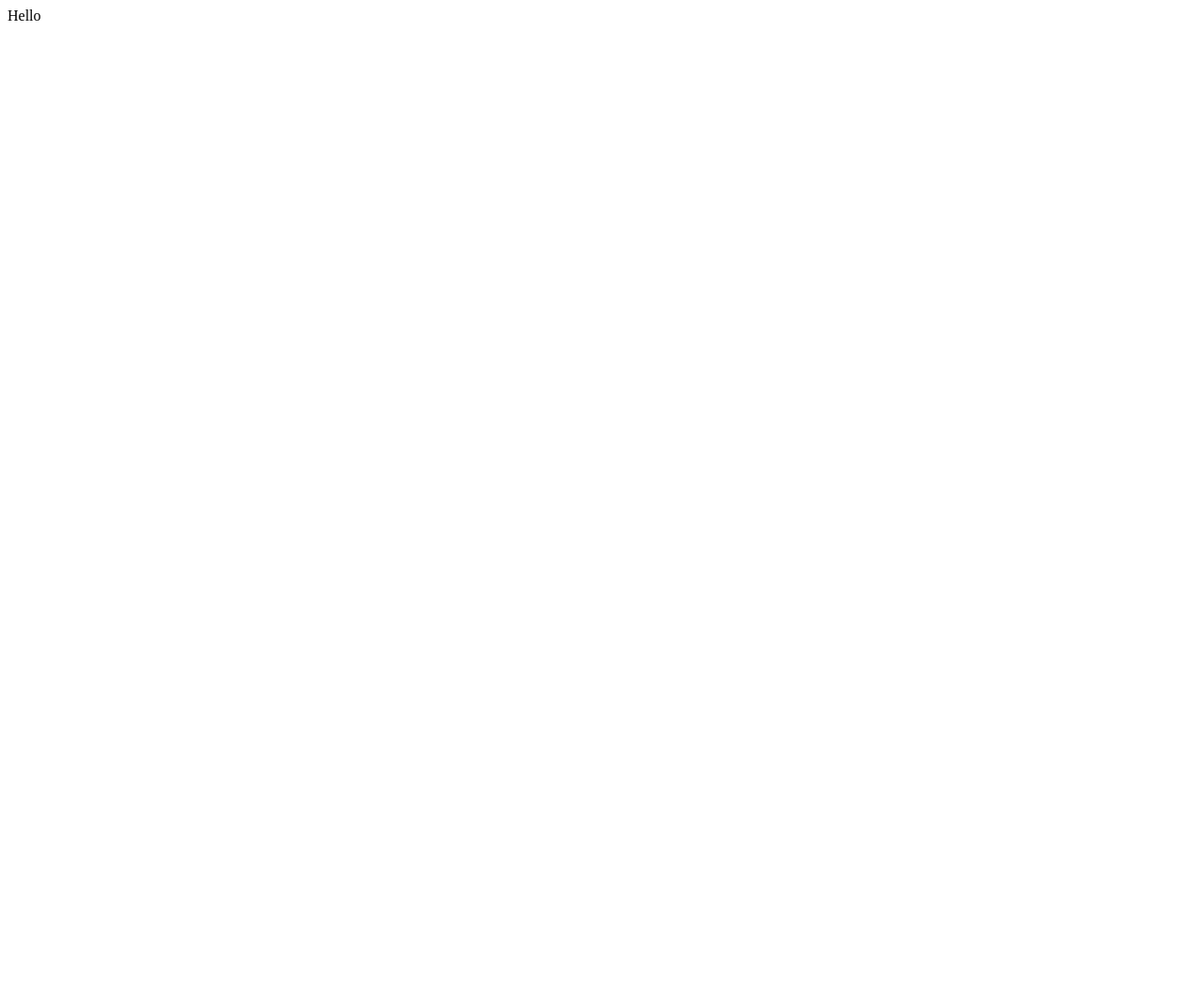
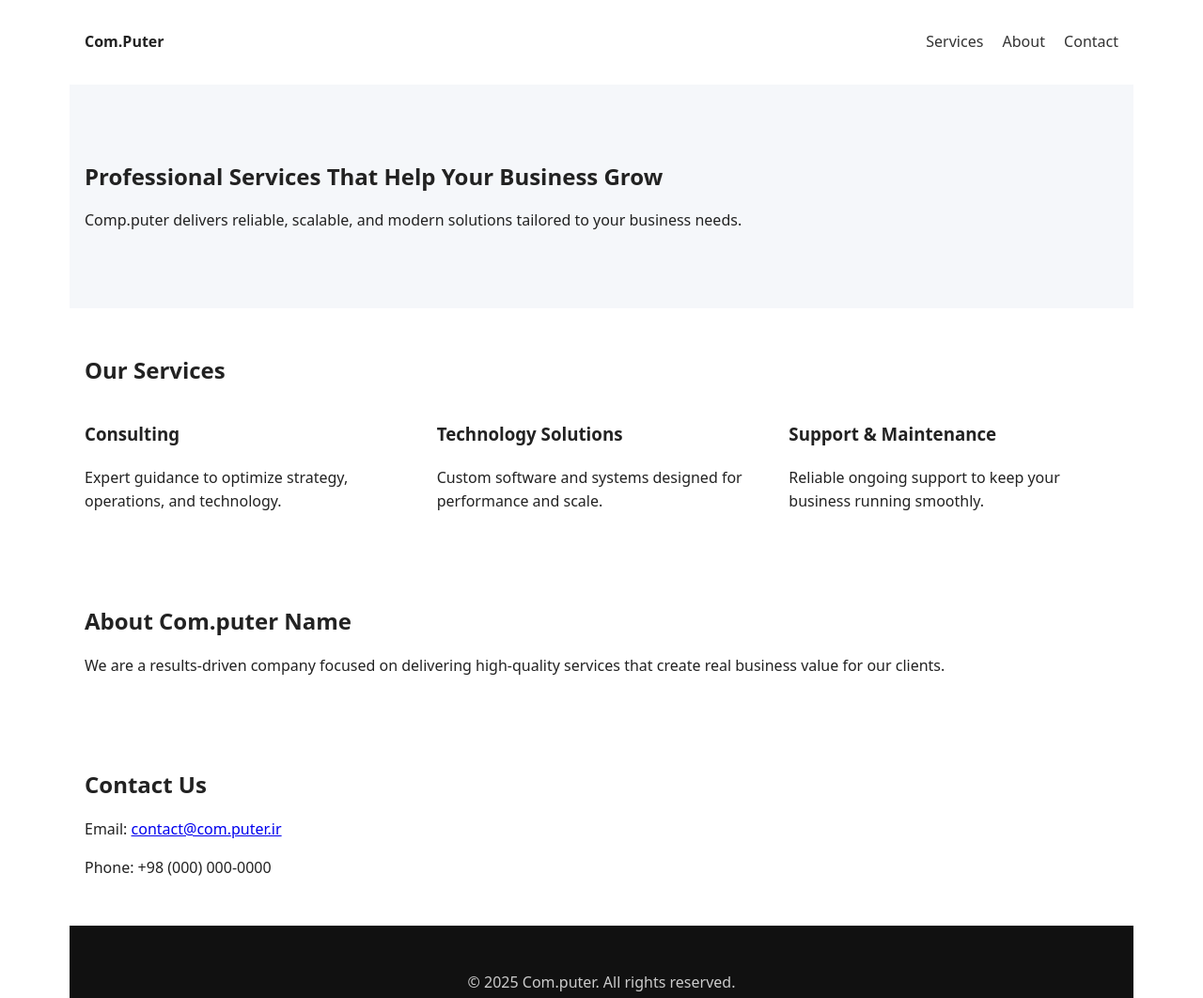
Before and after one commit to com-puter/landing, a plain HTML site: page index.html in a window 1280 px wide. Shown: the top 1062 px of the page at 94% size. Before the commit the page ends 800 px from the top, so only its background shows below. Drawn offline with Linux system fonts and the light colour scheme.

Commit message:
First commit

```diff
--- a/index.html
+++ b/index.html
@@ -1,5 +1,154 @@
 <!DOCTYPE html>
-<html>
-  <head></head>
-  <body>Hello</body>
+<html lang="en">
+<head>
+  <!-- Basic SEO -->
+  <meta charset="UTF-8">
+  <title>Computer</title>
+  <meta name="description" content="Com.puter provides professional services and modern solutions to help businesses grow. Trusted by clients worldwide.">
+  <meta name="keywords" content="Com.puter, business services, professional solutions, consulting, technology">
+  <meta name="author" content="Com.puter">
+  <meta name="viewport" content="width=device-width, initial-scale=1">
+
+  <!-- Canonical -->
+  <link rel="canonical" href="https://com.puter.ir/">
+
+  <!-- Open Graph (Social SEO) -->
+  <meta property="og:title" content="Com.puter | Fintech Solutions for your business.">
+  <meta property="og:description" content="Our innovative solutions can be instantly customized according to your needs. Helping businesses grow with reliable and modern solutions.">
+  <meta property="og:type" content="website">
+  <meta property="og:url" content="https://com.puter.ir/">
+  <meta property="og:image" content="https://com.puter.ir/og-image.jpg">
+
+  <!-- Twitter Card -->
+  <meta name="twitter:card" content="summary_large_image">
+  <meta name="twitter:title" content="Com.puter">
+  <meta name="twitter:description" content="Professional services and solutions for modern businesses.">
+  <meta name="twitter:image" content="https://com.puter.ir/og-image.jpg">
+
+  <!-- Performance -->
+  <link rel="preconnect" href="https://fonts.googleapis.com">
+  <link rel="preconnect" href="https://fonts.gstatic.com" crossorigin>
+
+  <!-- Favicon -->
+  <link rel="icon" href="/favicon.ico">
+
+  <!-- Structured Data (JSON-LD) -->
+  <script type="application/ld+json">
+  {
+    "@context": "https://schema.org",
+    "@type": "Organization",
+    "name": "Com.puter",
+    "url": "https://www.com.puter.ir",
+    "logo": "https://www.com.puter.ir/logo.png",
+    "sameAs": [
+      "https://www.linkedin.com/company/com.puter",
+      "https://twitter.com/com.puter"
+    ]
+  }
+  </script>
+
+  <style>
+    body {
+      margin: 0;
+      font-family: system-ui, -apple-system, BlinkMacSystemFont, sans-serif;
+      line-height: 1.6;
+      color: #222;
+    }
+    header, section, footer {
+      max-width: 1100px;
+      margin: auto;
+      padding: 2rem 1rem;
+    }
+    header {
+      display: flex;
+      justify-content: space-between;
+      align-items: center;
+    }
+    nav a {
+      margin-left: 1rem;
+      text-decoration: none;
+      color: #333;
+    }
+    h1, h2 {
+      line-height: 1.2;
+    }
+    .hero {
+      background: #f5f7fa;
+      padding: 4rem 1rem;
+    }
+    .services {
+      display: grid;
+      grid-template-columns: repeat(auto-fit, minmax(250px, 1fr));
+      gap: 1.5rem;
+    }
+    footer {
+      background: #111;
+      color: #ccc;
+      text-align: center;
+    }
+  </style>
+</head>
+
+<body>
+
+<header>
+  <div><strong>Com.Puter</strong></div>
+  <nav>
+    <a href="#services">Services</a>
+    <a href="#about">About</a>
+    <a href="#contact">Contact</a>
+  </nav>
+</header>
+
+<main>
+  <!-- Hero -->
+  <section class="hero">
+    <h1>Professional Services That Help Your Business Grow</h1>
+    <p>
+      Comp.puter delivers reliable, scalable, and modern solutions tailored
+      to your business needs.
+    </p>
+  </section>
+
+  <!-- Services -->
+  <section id="services">
+    <h2>Our Services</h2>
+    <div class="services">
+      <article>
+        <h3>Consulting</h3>
+        <p>Expert guidance to optimize strategy, operations, and technology.</p>
+      </article>
+      <article>
+        <h3>Technology Solutions</h3>
+        <p>Custom software and systems designed for performance and scale.</p>
+      </article>
+      <article>
+        <h3>Support & Maintenance</h3>
+        <p>Reliable ongoing support to keep your business running smoothly.</p>
+      </article>
+    </div>
+  </section>
+
+  <!-- About -->
+  <section id="about">
+    <h2>About Com.puter Name</h2>
+    <p>
+      We are a results-driven company focused on delivering high-quality services
+      that create real business value for our clients.
+    </p>
+  </section>
+
+  <!-- Contact -->
+  <section id="contact">
+    <h2>Contact Us</h2>
+    <p>Email: <a href="mailto:contact@com.puter.ir">contact@com.puter.ir</a></p>
+    <p>Phone: +98 (000) 000-0000</p>
+  </section>
+</main>
+
+<footer>
+  <p>© 2025 Com.puter. All rights reserved.</p>
+</footer>
+
+</body>
 </html>
```
